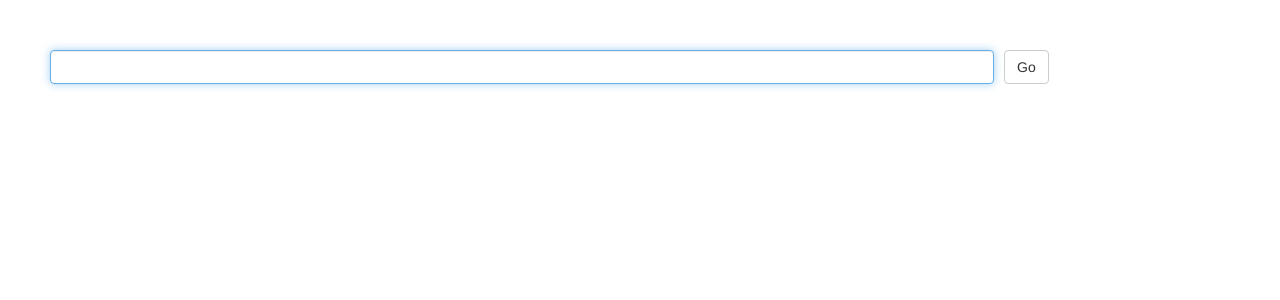
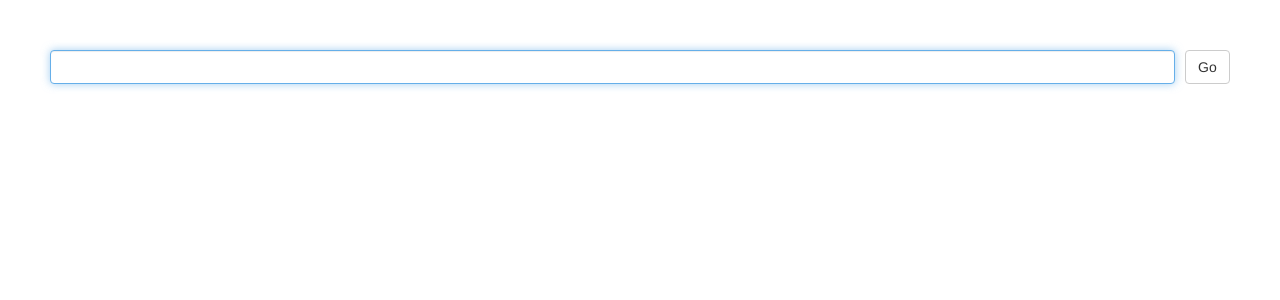
Before and after one commit to Abel-Liu/Abel-Liu.github.io, a Jekyll site: the page s/vip_video.html, which Jekyll copies as it is, in a window 1280 px wide. Shown: the top 300 px of the page. Built offline with Jekyll 4.4.1, drawn with Linux system fonts in a browser that asks for light colours; nearby versions of some CDN libraries.

Commit message:
vip video

```diff
--- a/s/vip_video.html
+++ b/s/vip_video.html
@@ -19,6 +19,12 @@
             padding: 20px;
         }
     }
+
+    #txt {
+        width: calc(100% - 55px);
+        float: left;
+        margin-right: 10px;
+    }
     </style>
     <link href="//cdn.bootcss.com/bootstrap/3.3.7/css/bootstrap.css" rel="stylesheet">
     <script type="text/javascript" src="https://code.jquery.com/jquery-3.2.0.min.js"></script>
@@ -27,7 +33,7 @@
 <body>
     <div class="mcontainer">
         <div style="margin-bottom: 20px;">
-            <input type="text" class="form-control" style="width: 80%;float: left;margin-right: 10px;" autofocus id="txt">
+            <input type="text" class="form-control" autofocus id="txt">
             <button class="btn btn-default" onclick="go();">Go</button>
         </div>
         <div>
```
